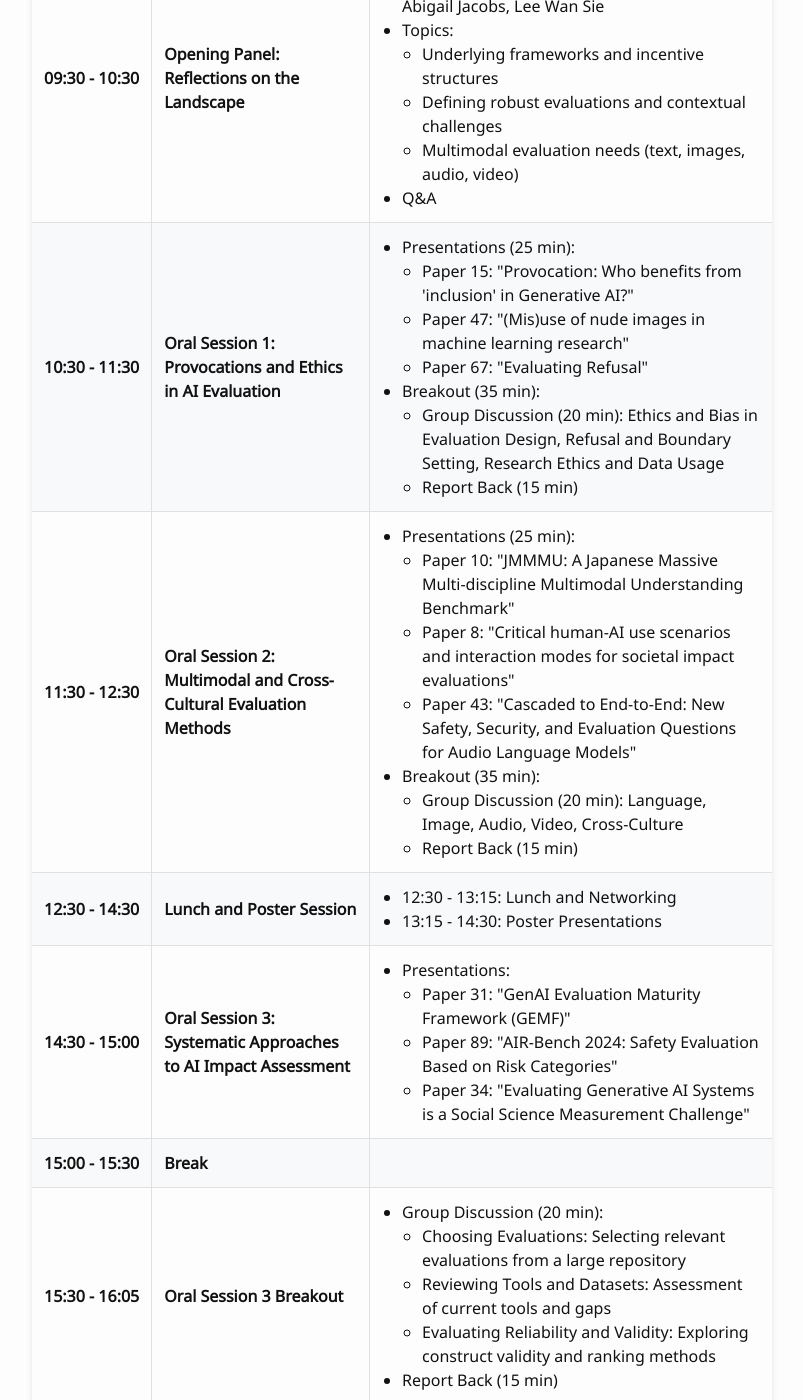
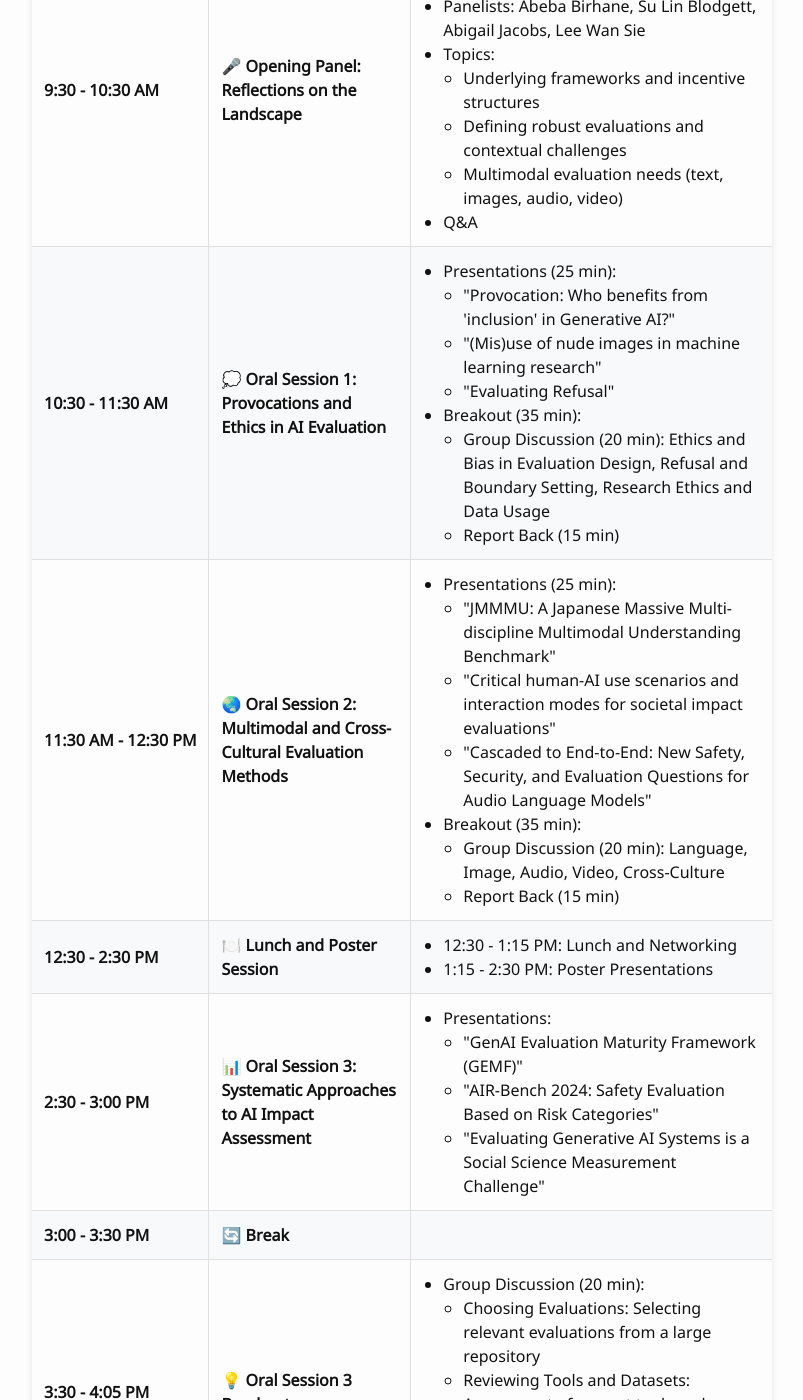
Before and after one commit to aaai-fidu-lab/aaai-fidu-lab.github.io, a Jekyll site: the page built from schedule.md, in a window 1280 px wide and 1400 px high, scrolled down 476 px. Shown: the whole window, without its empty margins (238-1041 px from the left). Built offline with Jekyll 4.4.1, drawn with Linux system fonts in a browser that asks for light colours; our own code applies the rules of GitHub Pages for plain Markdown files; some of the changed text lies outside the part shown.

Commit message:
Update schedule.md

```diff
--- a/schedule.md
+++ b/schedule.md
@@ -100,13 +100,13 @@ nav: true
   </thead>
   <tbody>
     <tr>
-      <td class="time-column">09:00 - 09:15</td>
-      <td class="session-column">Coffee</td>
+      <td class="time-column">9:00 - 9:15 AM</td>
+      <td class="session-column">☕ Coffee</td>
       <td class="description-column"></td>
     </tr>
     <tr>
-      <td class="time-column">09:15 - 09:30</td>
-      <td class="session-column">Welcome and Introduction</td>
+      <td class="time-column">9:15 - 9:30 AM</td>
+      <td class="session-column">👋 Welcome and Introduction</td>
       <td class="description-column">
         <ul>
           <li>Opening Remarks</li>
@@ -115,8 +115,8 @@ nav: true
       </td>
     </tr>
     <tr>
-      <td class="time-column">09:30 - 10:30</td>
-      <td class="session-column">Opening Panel: Reflections on the Landscape</td>
+      <td class="time-column">9:30 - 10:30 AM</td>
+      <td class="session-column">🎤 Opening Panel: Reflections on the Landscape</td>
       <td class="description-column">
         <ul>
           <li>Panel Discussion on AI Evaluation Challenges</li>
@@ -133,15 +133,15 @@ nav: true
       </td>
     </tr>
     <tr>
-      <td class="time-column">10:30 - 11:30</td>
-      <td class="session-column">Oral Session 1: Provocations and Ethics in AI Evaluation</td>
+      <td class="time-column">10:30 - 11:30 AM</td>
+      <td class="session-column">💭 Oral Session 1: Provocations and Ethics in AI Evaluation</td>
       <td class="description-column">
         <ul>
           <li>Presentations (25 min):
             <ul>
-              <li>Paper 15: "Provocation: Who benefits from 'inclusion' in Generative AI?"</li>
-              <li>Paper 47: "(Mis)use of nude images in machine learning research"</li>
-              <li>Paper 67: "Evaluating Refusal"</li>
+              <li>"Provocation: Who benefits from 'inclusion' in Generative AI?"</li>
+              <li>"(Mis)use of nude images in machine learning research"</li>
+              <li>"Evaluating Refusal"</li>
             </ul>
           </li>
           <li>Breakout (35 min):
@@ -154,15 +154,15 @@ nav: true
       </td>
     </tr>
     <tr>
-      <td class="time-column">11:30 - 12:30</td>
-      <td class="session-column">Oral Session 2: Multimodal and Cross-Cultural Evaluation Methods</td>
+      <td class="time-column">11:30 AM - 12:30 PM</td>
+      <td class="session-column">🌏 Oral Session 2: Multimodal and Cross-Cultural Evaluation Methods</td>
       <td class="description-column">
         <ul>
           <li>Presentations (25 min):
             <ul>
-              <li>Paper 10: "JMMMU: A Japanese Massive Multi-discipline Multimodal Understanding Benchmark"</li>
-              <li>Paper 8: "Critical human-AI use scenarios and interaction modes for societal impact evaluations"</li>
-              <li>Paper 43: "Cascaded to End-to-End: New Safety, Security, and Evaluation Questions for Audio Language Models"</li>
+              <li>"JMMMU: A Japanese Massive Multi-discipline Multimodal Understanding Benchmark"</li>
+              <li>"Critical human-AI use scenarios and interaction modes for societal impact evaluations"</li>
+              <li>"Cascaded to End-to-End: New Safety, Security, and Evaluation Questions for Audio Language Models"</li>
             </ul>
           </li>
           <li>Breakout (35 min):
@@ -175,38 +175,38 @@ nav: true
       </td>
     </tr>
     <tr>
-      <td class="time-column">12:30 - 14:30</td>
-      <td class="session-column">Lunch and Poster Session</td>
+      <td class="time-column">12:30 - 2:30 PM</td>
+      <td class="session-column">🍽️ Lunch and Poster Session</td>
       <td class="description-column">
         <ul>
-          <li>12:30 - 13:15: Lunch and Networking</li>
-          <li>13:15 - 14:30: Poster Presentations</li>
+          <li>12:30 - 1:15 PM: Lunch and Networking</li>
+          <li>1:15 - 2:30 PM: Poster Presentations</li>
         </ul>
       </td>
     </tr>
     <tr>
-      <td class="time-column">14:30 - 15:00</td>
-      <td class="session-column">Oral Session 3: Systematic Approaches to AI Impact Assessment</td>
+      <td class="time-column">2:30 - 3:00 PM</td>
+      <td class="session-column">📊 Oral Session 3: Systematic Approaches to AI Impact Assessment</td>
       <td class="description-column">
         <ul>
           <li>Presentations:
             <ul>
-              <li>Paper 31: "GenAI Evaluation Maturity Framework (GEMF)"</li>
-              <li>Paper 89: "AIR-Bench 2024: Safety Evaluation Based on Risk Categories"</li>
-              <li>Paper 34: "Evaluating Generative AI Systems is a Social Science Measurement Challenge"</li>
+              <li>"GenAI Evaluation Maturity Framework (GEMF)"</li>
+              <li>"AIR-Bench 2024: Safety Evaluation Based on Risk Categories"</li>
+              <li>"Evaluating Generative AI Systems is a Social Science Measurement Challenge"</li>
             </ul>
           </li>
         </ul>
       </td>
     </tr>
     <tr>
-      <td class="time-column">15:00 - 15:30</td>
-      <td class="session-column">Break</td>
+      <td class="time-column">3:00 - 3:30 PM</td>
+      <td class="session-column">🔄 Break</td>
       <td class="description-column"></td>
     </tr>
     <tr>
-      <td class="time-column">15:30 - 16:05</td>
-      <td class="session-column">Oral Session 3 Breakout</td>
+      <td class="time-column">3:30 - 4:05 PM</td>
+      <td class="session-column">💡 Oral Session 3 Breakout</td>
       <td class="description-column">
         <ul>
           <li>Group Discussion (20 min):
@@ -221,8 +221,8 @@ nav: true
       </td>
     </tr>
     <tr>
-      <td class="time-column">16:05 - 17:00</td>
-      <td class="session-column">What's Next? Coalition Development</td>
+      <td class="time-column">4:05 - 5:00 PM</td>
+      <td class="session-column">🤝 What's Next? Coalition Development</td>
       <td class="description-column">
         <ul>
           <li>Recap and Teasers (15 min):
@@ -243,8 +243,8 @@ nav: true
       </td>
     </tr>
     <tr>
-      <td class="time-column">17:00 - 17:30</td>
-      <td class="session-column">Closing Session</td>
+      <td class="time-column">5:00 - 5:30 PM</td>
+      <td class="session-column">👋 Closing Session</td>
       <td class="description-column">
         <ul>
           <li>Summary of Key Insights and Next Steps</li>
```
Also changed, not shown: other parts of schedule.md (+1 -1 lines).
